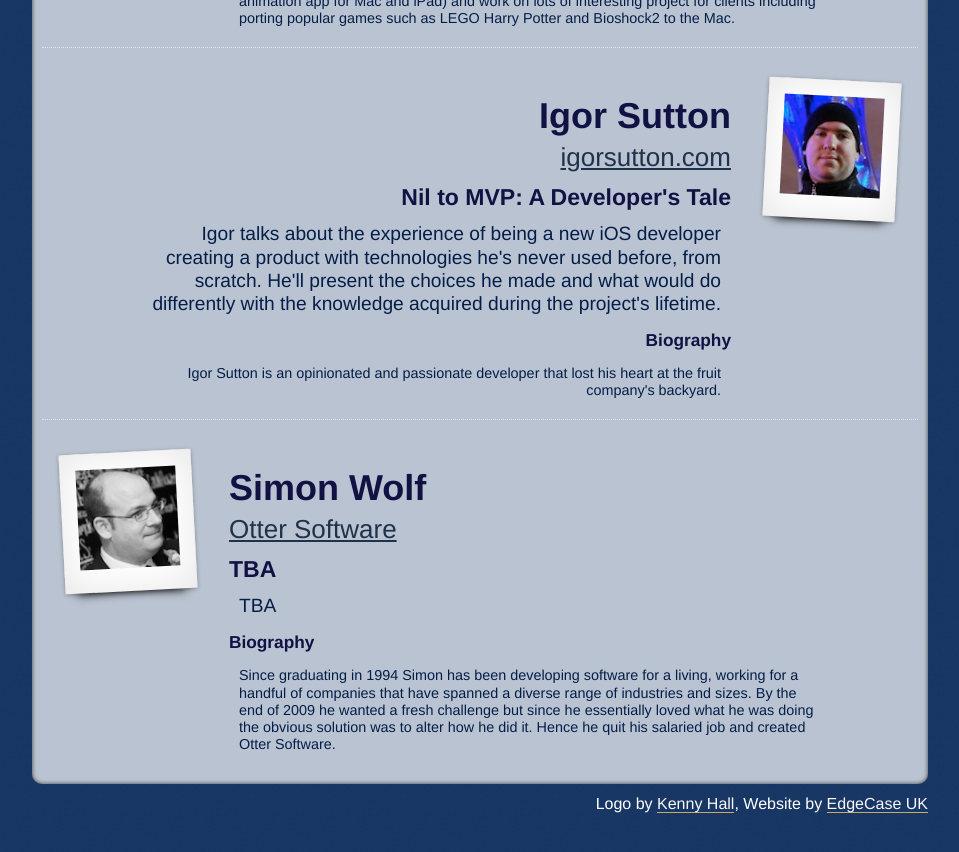
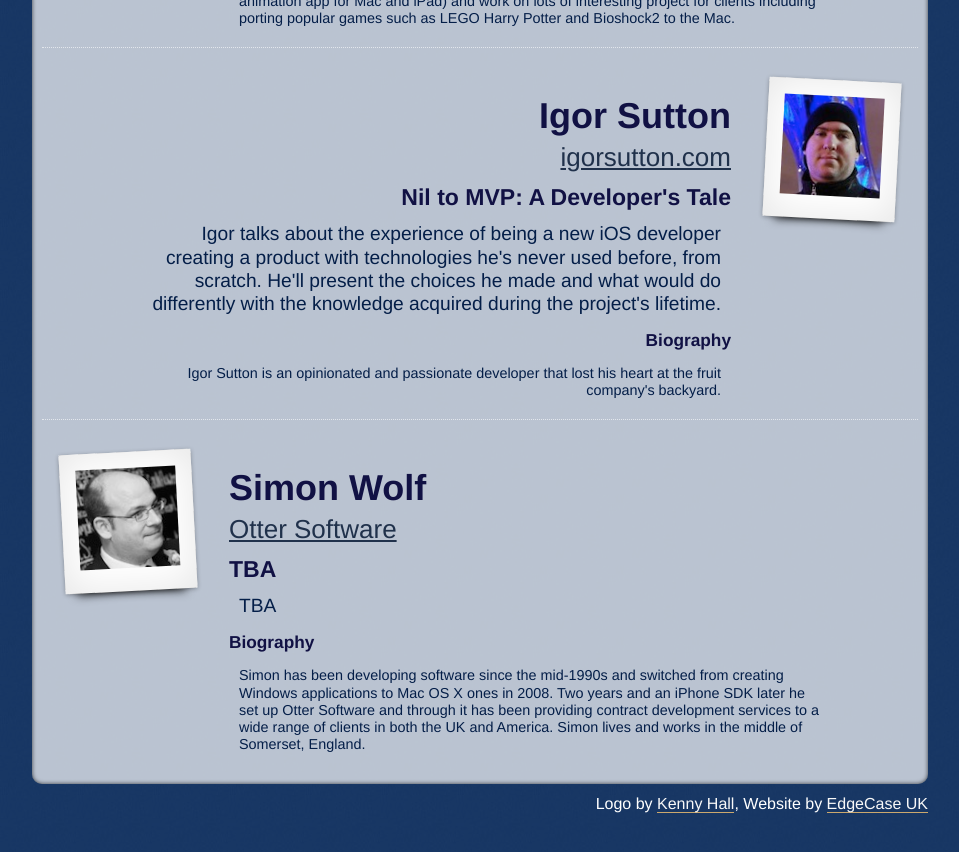
Before and after one commit to acf/nsscotland, a Jekyll site: the page built from index.html, in a window 1280 px wide and 900 px high, scrolled down 2180 px. Shown: the top 852 px of the window, without its empty margins (160-1119 px from the left). Built offline with Jekyll 4.4.1, drawn with Linux system fonts in a browser that asks for light colours.

Commit message:
update simon

```diff
--- a/index.html
+++ b/index.html
@@ -119,7 +119,7 @@
     </div>
     <div class="biography">
       <h4>Biography</h4>
-      <p>Since graduating in 1994 Simon has been developing software for a living, working for a handful of companies that have spanned a diverse range of industries and sizes.  By the end of 2009 he wanted a fresh challenge but since he essentially loved what he was doing the obvious solution was to alter how he did it. Hence he quit his salaried job and created Otter Software.</p>
+      <p>Simon has been developing software since the mid-1990s and switched from creating Windows applications to Mac OS X ones in 2008. Two years and an iPhone SDK later he set up Otter Software and through it has been providing contract development services to a wide range of clients in both the UK and America. Simon lives and works in the middle of Somerset, England.</p>
     </div>
   </div>
 </div>
```
